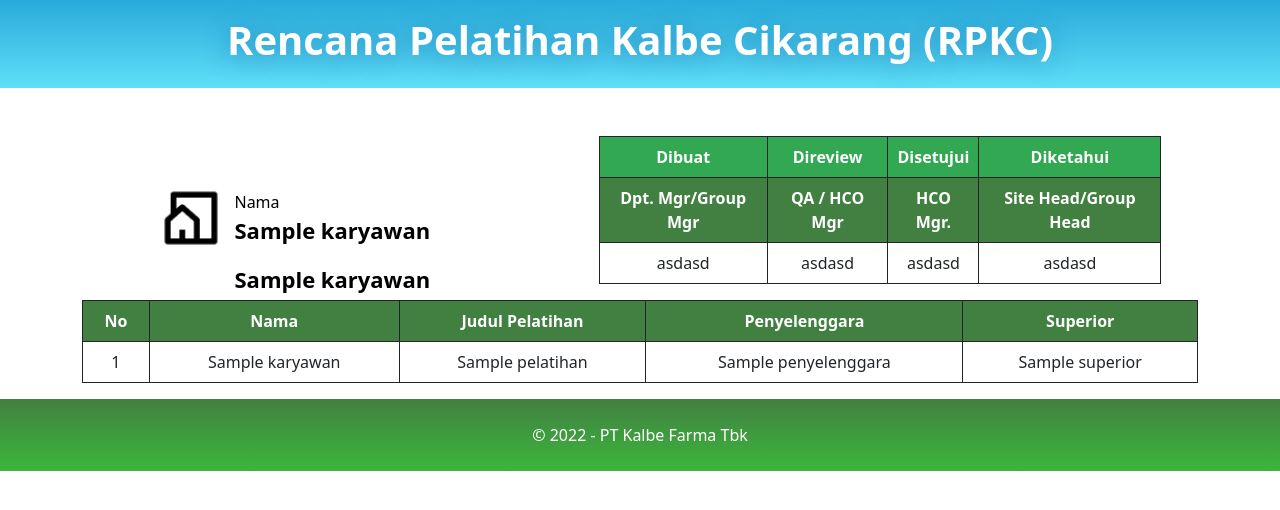
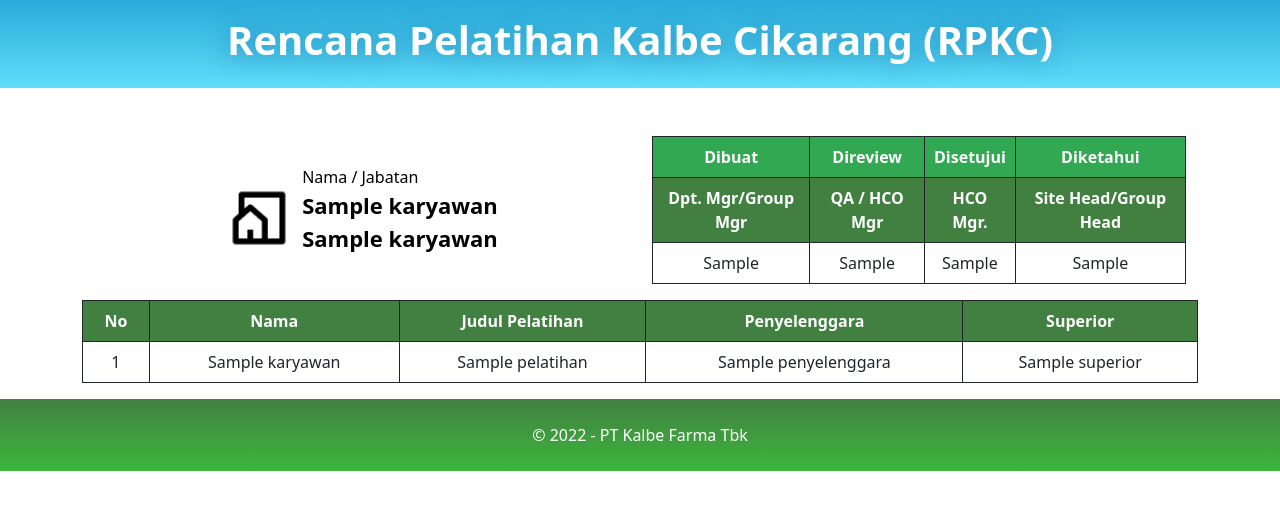
Before and after one commit to chandra19033/WebKalbe, a CodeIgniter 4 app: template app/Views/pages/detail_subkoordinat.php in a window 1280 px wide. Shown: the part 94-604 px from the top of the page. Run offline with PHP 8.4 and a stand-in for CodeIgniter, Linux system fonts and the light colour scheme; the template is opened without the code that fills it: most values are stand-ins (such as "Sample title", 1, 10 or a date in 2020); data that the repository does not hold is empty; some libraries are stand-ins or nearby versions.

Commit message:
Update detail_subkoordinat.php

```diff
--- a/app/Views/pages/detail_subkoordinat.php
+++ b/app/Views/pages/detail_subkoordinat.php
@@ -33,12 +33,12 @@
 </section>
 
 <section>
-    <div class="d-flex flex-row col-11">
+    <div class="container d-flex flex-row col-11">
         <div class="col-6 d-flex align-items-center justify-content-center">
             <img src="<?= base_url("/assets/depart.png") ?>" alt="" style="height: 70px">
-            <div class="dekripsi ms-2" style="height: 55px; color:black;">
-                <p class="fw-light" style="margin-bottom: 0px;">Nama</p>
-                <p class="fw-bold" style="font-size: 22px;"><?= $karyawan['Employee_Name']; ?></p>
+            <div class="dekripsi ms-2" style="color:black;">
+                <p class="fw-light" style="margin-bottom: 0px;">Nama / Jabatan</p>
+                <p class="fw-bold" style="font-size: 22px; margin-bottom: 0px;"><?= $karyawan['Employee_Name']; ?></p>
                 <p class="fw-bold" style="font-size: 22px;"><?= $karyawan['Postition_Name']; ?></p>
             </div>
         </div>
@@ -68,10 +68,10 @@
 
                 <tbody>
                     <tr>
-                        <td scope="col">asdasd</td>
-                        <td scope="col">asdasd</td>
-                        <td scope="col">asdasd</td>
-                        <td scope="col">asdasd</td>
+                        <td scope="col"><?= $karyawan['Dept_Manager']; ?></td>
+                        <td scope="col"><?= $karyawan['QA_Manager']; ?></td>
+                        <td scope="col"><?= $karyawan['HCO_Manager']; ?></td>
+                        <td scope="col"><?= $karyawan['Site/Group_Head']; ?></td>
                     </tr>
                 </tbody>
 
```
